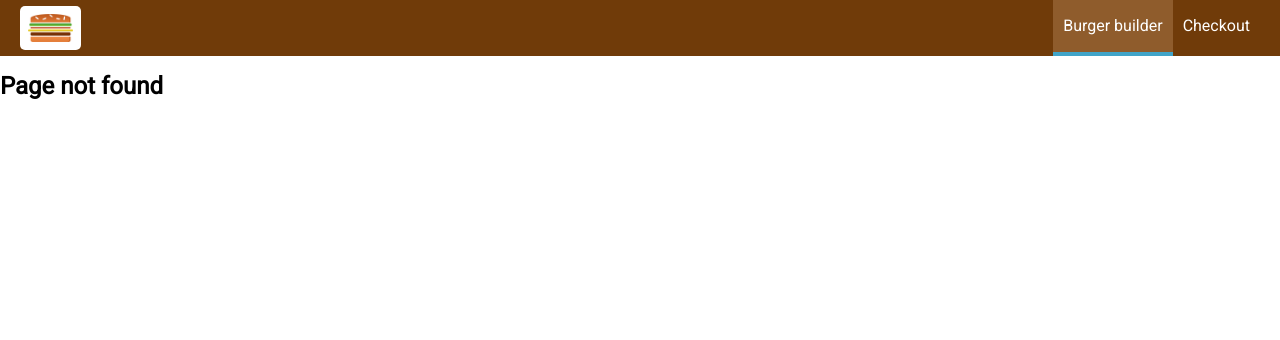
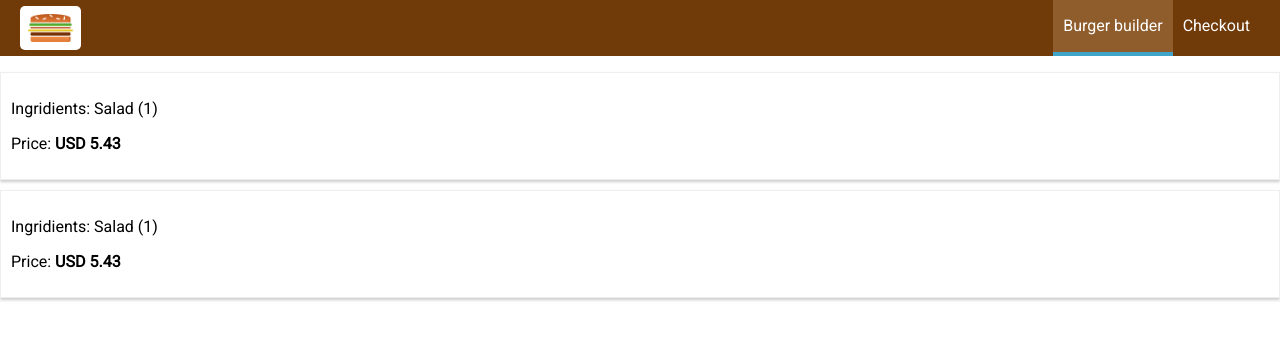
Before and after one commit to Agoreev/burger-app, a React (Create React App) app: page /orders in a window 1280 px wide. Before the commit this address had no page. Shown: the top 340 px of the page. Built offline with nearby package versions, Linux system fonts and the light colour scheme.

Commit message:
rders page

```diff
--- a/src/App.js
+++ b/src/App.js
@@ -3,6 +3,8 @@
 import BurgerBuilder from "./containers/burger-builder";
 import Checkout from "./containers/checkout";
 import { BrowserRouter as Router, Route, Switch } from "react-router-dom";
+import Orders from "./containers/orders";
+
 function App() {
   return (
     <div className="App">
@@ -11,6 +13,7 @@
           <Switch>
             <Route path="/" component={BurgerBuilder} exact />
             <Route path="/checkout" component={Checkout} />
+            <Route path="/orders" component={Orders} />
             <Route render={() => <h2>Page not found</h2>} />
           </Switch>
         </Router>
--- /dev/null
+++ b/src/components/Order/index.js
@@ -0,0 +1,2 @@
+import order from "./order";
+export default order;
--- /dev/null
+++ b/src/components/Order/order.js
@@ -0,0 +1,15 @@
+import React from "react";
+import classes from "./order.module.css";
+
+const order = () => {
+  return (
+    <div className={classes.Order}>
+      <p>Ingridients: Salad (1)</p>
+      <p>
+        Price: <strong>USD 5.43</strong>
+      </p>
+    </div>
+  );
+};
+
+export default order;
--- /dev/null
+++ b/src/components/Order/order.module.css
@@ -0,0 +1,8 @@
+.Order {
+  width: 100%;
+  border: 1px solid #eee;
+  box-shadow: 0 2px 3px #ccc;
+  padding: 10px;
+  margin: 10px auto;
+  box-sizing: border-box;
+}
--- /dev/null
+++ b/src/containers/orders/index.js
@@ -0,0 +1,3 @@
+import Orders from "./orders";
+
+export default Orders;
--- /dev/null
+++ b/src/containers/orders/orders.js
@@ -0,0 +1,15 @@
+import React, { Component } from "react";
+import Order from "../../components/Order";
+
+class Orders extends Component {
+  render() {
+    return (
+      <div>
+        <Order />
+        <Order />
+      </div>
+    );
+  }
+}
+
+export default Orders;
```
